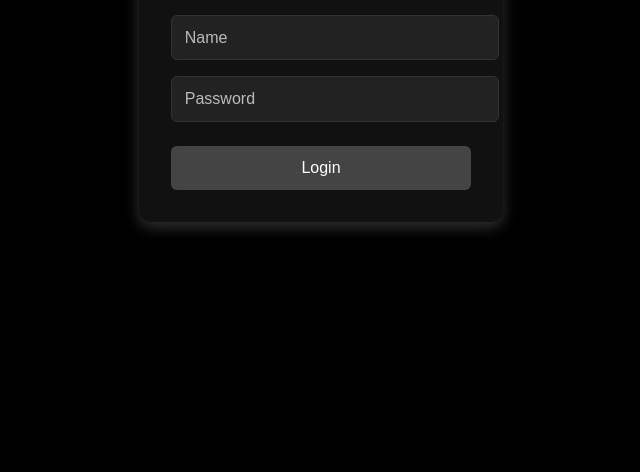
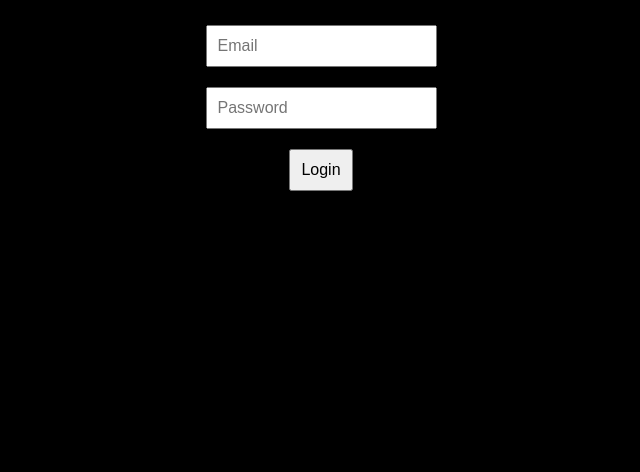
Before and after one commit to D3VAL3X/ALEX-S-SECURITY-DASHBOARD, a website: page index.html in a window 1280 px wide. Shown: the part 344-816 px from the top of the page, without its empty margins (319-959 px from the left). Drawn offline with Linux system fonts and the light colour scheme.

Commit message:
Update Commit

```diff
--- a/index.html
+++ b/index.html
@@ -2,79 +2,78 @@
 <html lang="en">
 <head>
   <meta charset="UTF-8">
-  <meta name="viewport" content="width=device-width, initial-scale=1.0">
-  <title>Alex's Security Dashboard - Login</title>
+  <title>Alex's Security Dashboard</title>
   <style>
     body {
-      margin: 0;
-      padding: 0;
-      font-family: Arial, sans-serif;
-      background-color: #000; /* Black background */
-      color: #fff; /* White text */
+      background-color: black;
+      color: white;
       display: flex;
       flex-direction: column;
       justify-content: center;
       align-items: center;
       height: 100vh;
-      text-align: center;
+      font-family: Arial, sans-serif;
     }
-
+    input, button {
+      margin: 10px;
+      padding: 10px;
+      font-size: 16px;
+    }
+    button {
+      cursor: pointer;
+    }
     h1 {
-      margin-bottom: 2rem;
-      font-size: 1.8rem;
-      letter-spacing: 2px;
-    }
-
-    .login-container {
-      background-color: #111; /* Dark gray box */
-      padding: 2rem;
-      border-radius: 12px;
-      box-shadow: 0 5px 15px rgba(255, 255, 255, 0.2);
-      width: 300px;
-    }
-
-    .login-container input {
-      width: 100%;
-      padding: 0.8rem;
-      margin: 0.5rem 0;
-      border: 1px solid #333;
-      border-radius: 6px;
-      outline: none;
-      background-color: #222;
-      color: #fff;
-      font-size: 1rem;
-    }
-
-    .login-container input::placeholder {
-      color: #bbb;
-    }
-
-    .login-container button {
-      width: 100%;
-      padding: 0.8rem;
-      margin-top: 1rem;
-      border: none;
-      border-radius: 6px;
-      background-color: #444;
-      color: #fff;
-      font-size: 1rem;
-      cursor: pointer;
-      transition: background 0.3s ease;
-    }
-
-    .login-container button:hover {
-      background-color: #666;
+      text-transform: uppercase;
+      margin-bottom: 30px;
     }
   </style>
 </head>
 <body>
   <h1>ALEX'S SECURITY DASHBOARD</h1>
-  <div class="login-container">
-    <form>
-      <input type="text" placeholder="Name" required>
-      <input type="password" placeholder="Password" required>
-      <button type="submit">Login</button>
-    </form>
-  </div>
+  <input type="text" id="email" placeholder="Email">
+  <input type="password" id="password" placeholder="Password">
+  <button id="loginBtn">Login</button>
+
+  <!-- Firebase SDK -->
+  <script src="https://www.gstatic.com/firebasejs/9.6.1/firebase-app.js"></script>
+  <script src="https://www.gstatic.com/firebasejs/9.6.1/firebase-firestore.js"></script>
+  <script>
+    // 🔹 Step 1: Initialize Firebase
+    const firebaseConfig = {
+      apiKey: "AIzaSyDksDN6-E23F9ZLRtY8L2KMFTltnb02h04",
+      authDomain: "alex-dashboard-af357.firebaseapp.com",
+      projectId: "alex-dashboard-af357",
+      storageBucket: "alex-dashboard-af357.firebasestorage.app",
+      messagingSenderId: "757146400100",
+      appId: "1:757146400100:web:509dced1c8cb1468583671",
+      measurementId: "G-3ZK2886YWR"
+    };
+
+    const app = firebase.initializeApp(firebaseConfig);
+    const db = firebase.firestore();
+
+    // 🔹 Step 2: Login Button Logic
+    const loginBtn = document.getElementById("loginBtn");
+    loginBtn.addEventListener("click", async () => {
+      const emailInput = document.getElementById("email").value;
+      const passwordInput = document.getElementById("password").value;
+
+      // Get the user document from Firestore
+      const docRef = db.collection("users").doc("me"); // "me" is your single document ID
+      const docSnap = await docRef.get();
+
+      if (docSnap.exists) {
+        const data = docSnap.data();
+        if (emailInput === data.email && passwordInput === data.password) {
+          alert("✅ Login successful!");
+          // TODO: redirect to dashboard or reveal content
+        } else {
+          alert("❌ Wrong email or password.");
+        }
+      } else {
+        alert("❌ No user found in the database.");
+      }
+    });
+  </script>
 </body>
 </html>
--- /dev/null
+++ b/package.json
@@ -0,0 +1,5 @@
+{
+  "dependencies": {
+    "firebase": "^12.1.0"
+  }
+}
```
Also changed, not shown: 1 other file.
